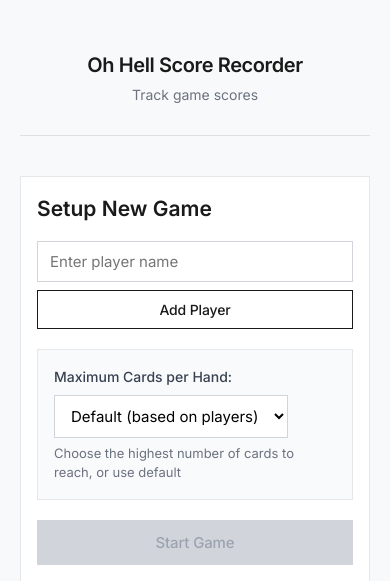
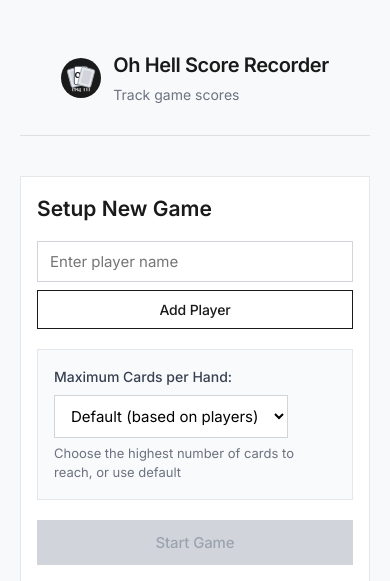
Before and after one commit to boukehuurnink-tomtom/oh-hell-scorer, a Flask app: page / in a window 390 px wide. Shown: the top 581 px of the page. Run offline with Flask 3, Linux system fonts and the light colour scheme.

Commit message:
Add custom logo and favicon
Created minimal, professional logo design matching the app's aesthetic:

Logo Design:
- Black circular background (#1a1a1a)
- Three playing cards arranged in a fan
  - Center card (white) displays 'OH' in bold text
  - Side cards (gray) shown as card backs at slight angles
- Subtle score tally marks at bottom
- Clean, flat design with no gradients or shadows
- 48x48px SVG for crisp rendering at any size

Favicon:
- Simplified version of logo for browser tabs
- 32x32px showing single white card with 'OH'
- Black background for contrast
- SVG format for sharp display

HTML Changes:
- Added favicon link in <head>
- Restructured header with logo and text side-by-side
- Logo displayed to the left of title
- Wrapped in .header-content flex container

CSS Changes:
- .header-content: flexbox layout with centered alignment
- .logo: 48px size, non-shrinkable
- .header-text: left-aligned text beside logo
- Mobile responsive: logo scales to 40px on small screens

Design Principles:
✓ Matches minimalist flat aesthetic
✓ Professional and clean
✓ Recognizable card game theme
✓ Works at small and large sizes
✓ Consistent with app's black/white color scheme

```diff
--- a/static/style.css
+++ b/static/style.css
@@ -25,6 +25,23 @@ header {
     margin-bottom: 40px;
     padding: 30px 0;
     border-bottom: 1px solid #e0e0e0;
+}
+
+.header-content {
+    display: flex;
+    align-items: center;
+    justify-content: center;
+    gap: 16px;
+}
+
+.logo {
+    width: 48px;
+    height: 48px;
+    flex-shrink: 0;
+}
+
+.header-text {
+    text-align: left;
 }
 
 header h1 {
@@ -464,6 +481,15 @@ tbody tr:nth-child(4n) {
         font-size: 14px;
     }
 
+    .logo {
+        width: 40px;
+        height: 40px;
+    }
+
+    .header-content {
+        gap: 12px;
+    }
+
     header h1 {
         font-size: 1.25rem;
     }
--- a/templates/index.html
+++ b/templates/index.html
@@ -4,6 +4,7 @@
     <meta charset="UTF-8">
     <meta name="viewport" content="width=device-width, initial-scale=1.0">
     <title>Oh Hell Score Recorder</title>
+    <link rel="icon" type="image/svg+xml" href="{{ url_for('static', filename='favicon.svg') }}">
     <link rel="preconnect" href="https://fonts.googleapis.com">
     <link rel="preconnect" href="https://fonts.gstatic.com" crossorigin>
     <link href="https://fonts.googleapis.com/css2?family=Inter:wght@400;500;600&display=swap" rel="stylesheet">
@@ -12,8 +13,13 @@
 <body>
     <div class="container">
         <header>
-            <h1>Oh Hell Score Recorder</h1>
-            <p class="subtitle">Track game scores</p>
+            <div class="header-content">
+                <img src="{{ url_for('static', filename='logo.svg') }}" alt="Oh Hell Logo" class="logo">
+                <div class="header-text">
+                    <h1>Oh Hell Score Recorder</h1>
+                    <p class="subtitle">Track game scores</p>
+                </div>
+            </div>
         </header>
 
         <!-- Setup Screen -->
```
Also changed, not shown: static/favicon.svg (added), static/logo.svg (added).
